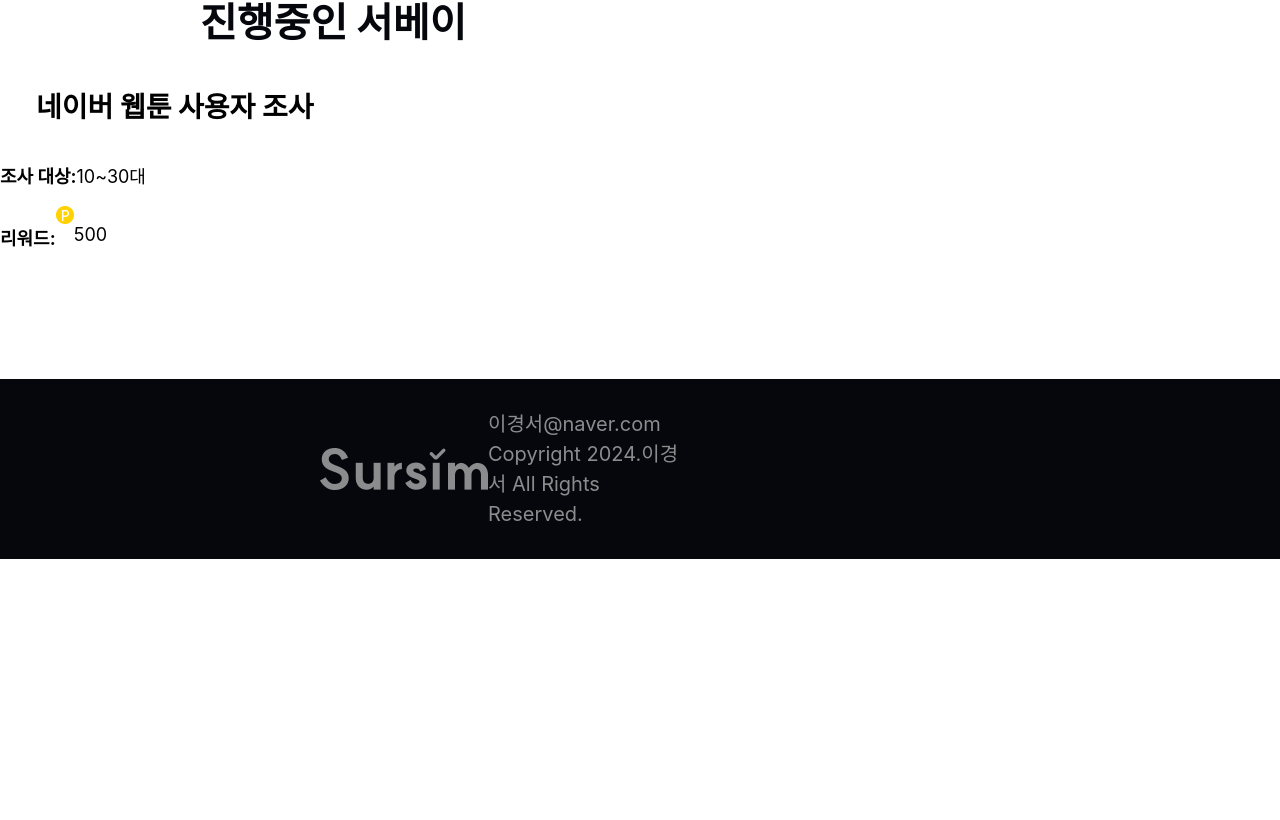
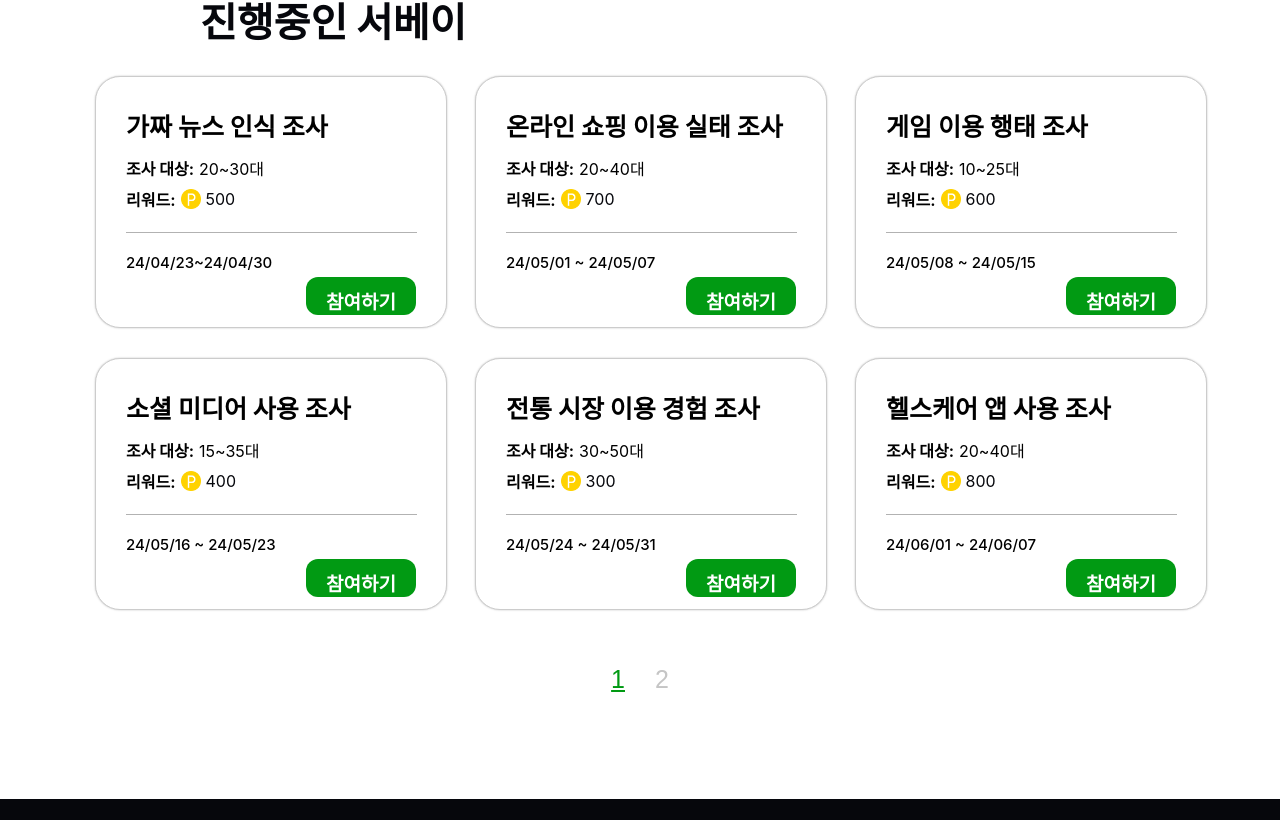
Before and after one commit to Sursim/FE, a React (Create React App) app: page / in a window 1280 px wide. Shown: the part 640-1460 px from the top of the page. Before the commit the page ends 1199 px from the top, so only its background shows below. Built offline with nearby package versions, Linux system fonts and the light colour scheme.

Commit message:
refactor: SurveyList 로직 수정

```diff
--- a/src/components/features/HomePage/SurveyList.jsx
+++ b/src/components/features/HomePage/SurveyList.jsx
@@ -1,57 +1,253 @@
-import React from "react";
+import React, { useState } from "react";
 import styled from "styled-components";
+import { useNavigate } from "react-router-dom";
 import point from "../../../assets/images/point.png";
 
+const SurveyData = [
+  {
+    id: 1,
+    title: "가짜 뉴스 인식 조사",
+    target: "20~30대",
+    points: 500,
+    duration: "24/04/23~24/04/30",
+  },
+  {
+    id: 2,
+    title: "온라인 쇼핑 이용 실태 조사",
+    target: "20~40대",
+    points: 700,
+    duration: "24/05/01 ~ 24/05/07",
+  },
+  {
+    id: 3,
+    title: "게임 이용 행태 조사",
+    target: "10~25대",
+    points: 600,
+    duration: "24/05/08 ~ 24/05/15",
+  },
+  {
+    id: 4,
+    title: "소셜 미디어 사용 조사",
+    target: "15~35대",
+    points: 400,
+    duration: "24/05/16 ~ 24/05/23",
+  },
+  {
+    id: 5,
+    title: "전통 시장 이용 경험 조사",
+    target: "30~50대",
+    points: 300,
+    duration: "24/05/24 ~ 24/05/31",
+  },
+  {
+    id: 6,
+    title: "헬스케어 앱 사용 조사",
+    target: "20~40대",
+    points: 800,
+    duration: "24/06/01 ~ 24/06/07",
+  },
+  {
+    id: 7,
+    title: "네이버 웹툰 사용자 조사",
+    target: "10~30대",
+    points: 500,
+    duration: "24/04/23~24/04/30",
+  },
+];
+
+const itemsPerPage = 6;
+
 export const SurveyList = () => {
+  const [currentPage, setCurrentPage] = useState(1);
+  const totalPages = Math.ceil(SurveyData.length / itemsPerPage);
+  const navigate = useNavigate();
+
+  const handlePageChange = (page) => {
+    setCurrentPage(page);
+  };
+
+  const displayedRewards = SurveyData.slice(
+    (currentPage - 1) * itemsPerPage,
+    currentPage * itemsPerPage
+  );
   return (
     <Container>
-      <Title>네이버 웹툰 사용자 조사</Title>
-      <DescriptionContainer>
-        <Subtitle>조사 대상: </Subtitle>
-        <Description>10~30대</Description>
-      </DescriptionContainer>
-      <DescriptionContainer>
-        <Subtitle>리워드: </Subtitle>
-        <Image src={point} alt="포인트" />
-        <Description>500</Description>
-      </DescriptionContainer>
+      <SurveyGrid>
+        {displayedRewards.map((survey) => (
+          <SurveyCard key={survey.id}>
+            <CardContainer>
+              <SurveyTitle>{survey.title}</SurveyTitle>
+              <TargetContainer>
+                <TargetText>조사 대상:</TargetText>
+                <Target>{survey.target}</Target>
+              </TargetContainer>
+              <PointContainer>
+                <PointText>리워드:</PointText>
+                <PointImage src={point} alt="포인트" />
+                <Points>{survey.points}</Points>
+              </PointContainer>
+              <Underline />
+              <Duration>{survey.duration}</Duration>
+              <ParticipateButton onClick={() => navigate("/participateSurvey")}>
+                참여하기
+              </ParticipateButton>
+            </CardContainer>
+          </SurveyCard>
+        ))}
+      </SurveyGrid>
+      <Pagination>
+        {[...Array(totalPages)].map((_, index) => (
+          <PageButton
+            key={index}
+            onClick={() => handlePageChange(index + 1)}
+            active={currentPage === index + 1}
+          >
+            {index + 1}
+          </PageButton>
+        ))}
+      </Pagination>
     </Container>
   );
 };
 
 const Container = styled.div`
-  width: 413px;
-  height: 294px;
-  border-radius: 30px;
-  background-color: #ffffff;
+  display: flex;
+  flex-direction: column;
 `;
 
-const Title = styled.h1`
-  font-size: 28px;
+const SurveyGrid = styled.div`
+  display: grid;
+  grid-template-columns: repeat(3, 380px);
+  justify-content: center;
+  grid-row-gap: 30px;
+  margin-left: 50px;
+`;
+
+const SurveyCard = styled.div`
+  display: flex;
+  flex-direction: column;
+`;
+
+const CardContainer = styled.div`
+  display: flex;
+  width: 350px;
+  height: 250px;
+  border-radius: 25px;
+  background-color: #ffffff;
+  border: 0.4px solid #ccc;
+  box-shadow: 0px 0px 2px 0px #00000040;
+  display: flex;
+  flex-direction: column;
+`;
+
+const SurveyTitle = styled.h2`
+  font-size: 25px;
   font-weight: 700;
   color: #000000;
-  margin-top: 36px;
-  margin-left: 36px;
+  margin-left: 30px;
+  margin-bottom: -3px;
+  margin-top: 30px;
 `;
 
-const DescriptionContainer = styled.div`
+const TargetContainer = styled.div`
   display: flex;
   flex-direction: row;
+  margin-left: 30px;
 `;
 
-const Subtitle = styled.p`
-  font-size: 18px;
+const TargetText = styled.p`
+  font-size: 16px;
   font-weight: 700;
   color: #000000;
 `;
 
-const Image = styled.img`
-  width: 18px;
-  height: 18px;
+const Target = styled.p`
+  font-size: 16px;
+  font-weight: 400;
+  color: #000000;
+  margin-left: 5px;
 `;
 
-const Description = styled.p`
-  font-size: 18px;
-  font-weight: 400;
+const PointContainer = styled.div`
+  display: flex;
+  flex-direction: row;
+  gap: 5px;
+  margin-left: 30px;
+  margin-top: -25px;
+`;
+
+const PointText = styled.p`
+  font-size: 16px;
+  font-weight: 700;
   color: #000000;
 `;
+
+const PointImage = styled.img`
+  width: 20px;
+  height: 20px;
+  margin-top: 18px;
+`;
+
+const Points = styled.p`
+  font-size: 16px;
+  font-weight: 400;
+  color: #06070c;
+  margin-top: 18px;
+`;
+
+const Underline = styled.div`
+  width: 83%;
+  border-bottom: 1px solid rgba(0, 0, 0, 0.3);
+  margin-top: 5px;
+  margin-bottom: 5px;
+  margin-left: 30px;
+`;
+
+const Duration = styled.p`
+  font-size: 15px;
+  font-weight: 500;
+  color: #000000;
+  margin-left: 30px;
+`;
+
+const Pagination = styled.div`
+  display: flex;
+  justify-content: center;
+  margin-top: 50px;
+`;
+
+const PageButton = styled.button`
+  margin: 0 5px;
+  padding: 5px 10px;
+  display: flex;
+  justify-content: center;
+  align-items: center;
+  margin-bottom: 100px;
+  color: ${({ active }) => (active ? "#019A13" : "#C5C5C5")};
+  text-decoration: ${({ active }) => (active ? "underline" : "none")};
+  text-decoration-color: ${({ active }) => (active ? "#019A13" : "#C5C5C5")};
+  border: none;
+  cursor: pointer;
+  background: none;
+  font-size: 25px;
+  font-weight: 500;
+
+  &:hover {
+    color: #019a13;
+  }
+`;
+
+const ParticipateButton = styled.button`
+  width: 110px;
+  height: 38px;
+  border-radius: 12px;
+  background-color: #019a13;
+  margin-top: -10px;
+  margin-left: 210px;
+  padding: 10px 20px;
+  border: none;
+  cursor: pointer;
+  font-size: 19px;
+  font-weight: 700;
+  color: #ffffff;
+`;
```
